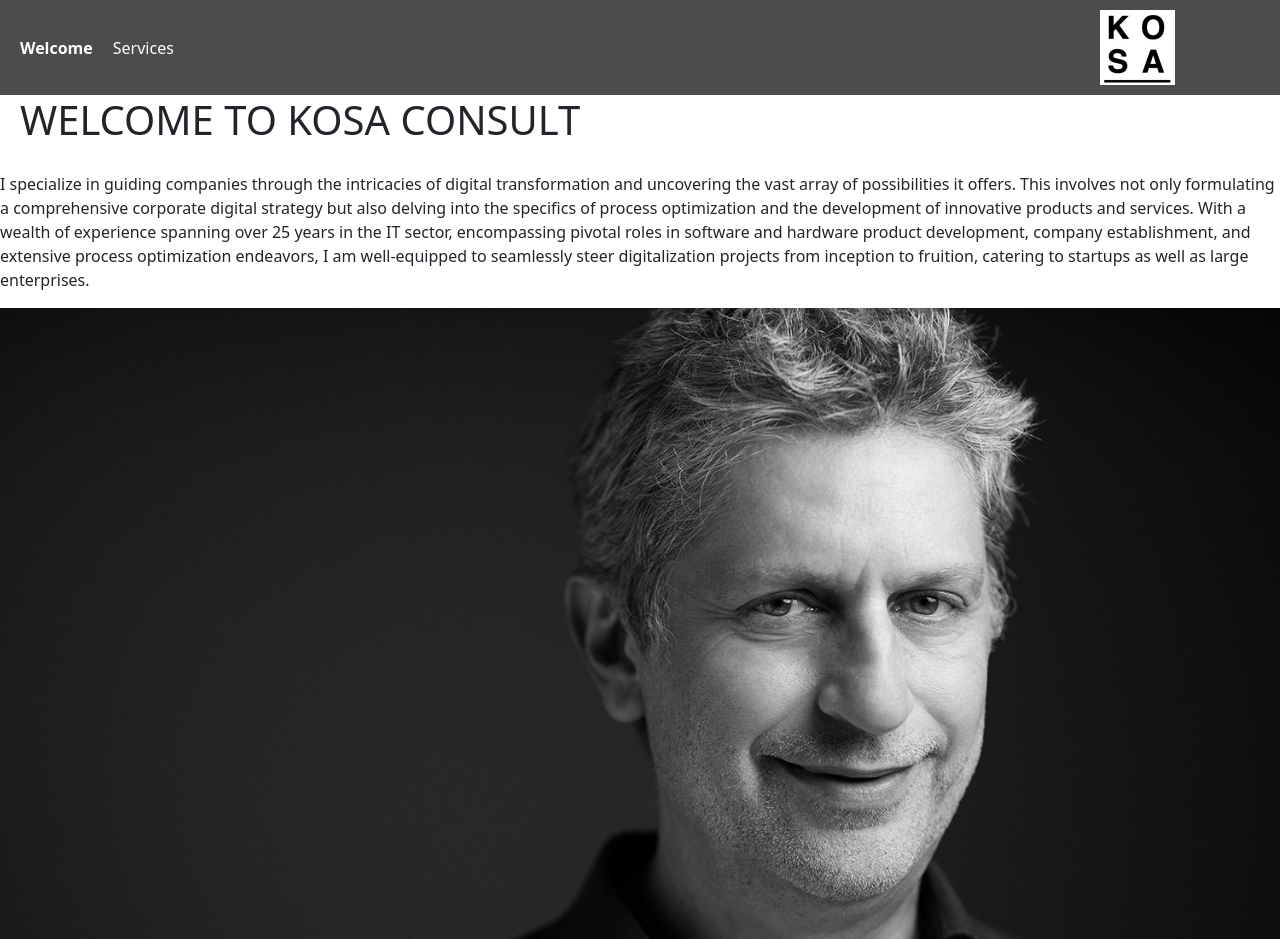
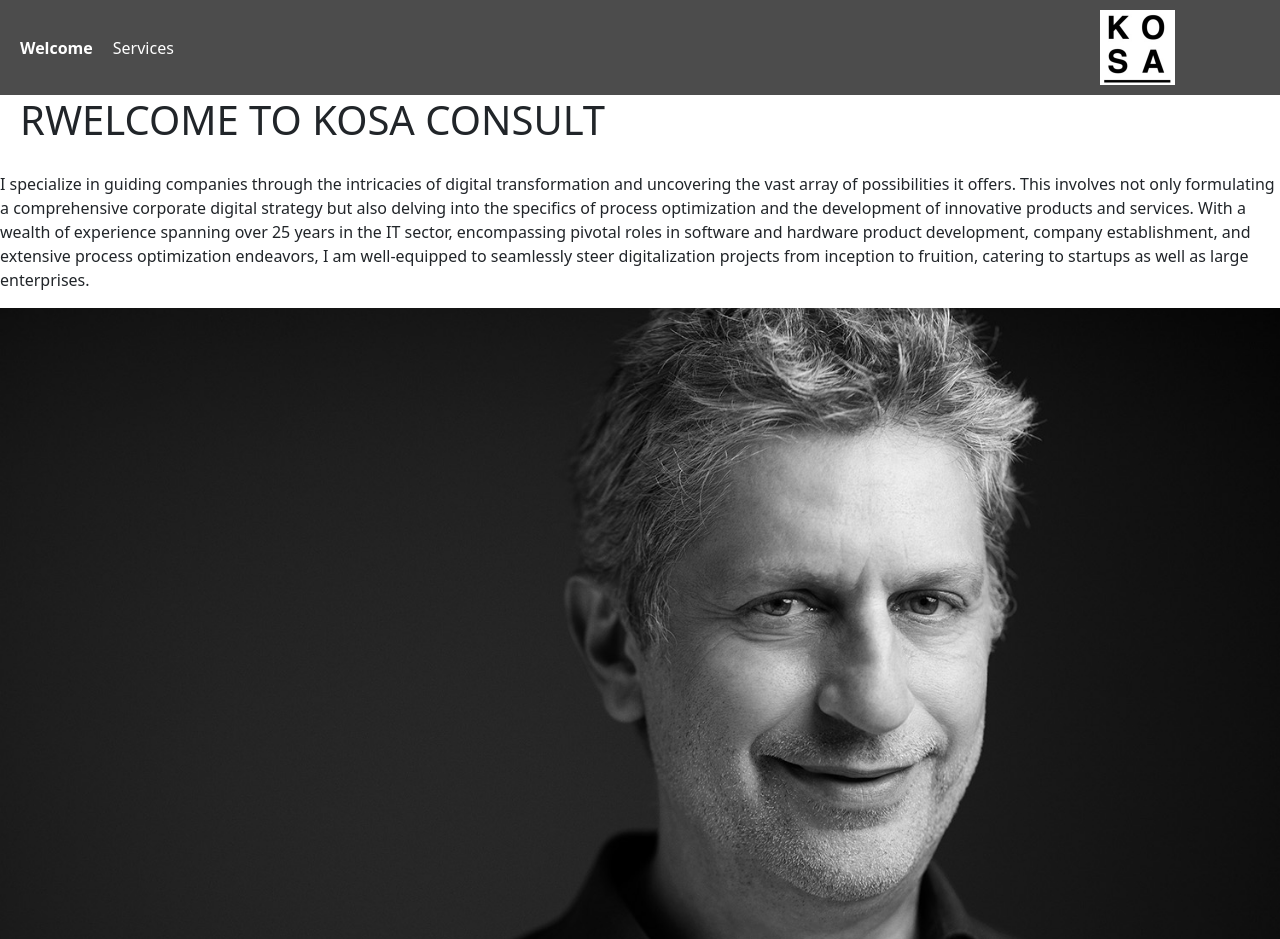
Before and after one commit to peterkosahu/webpage, a plain HTML site: page index.html in a window 1280 px wide. Shown: the top 939 px of the page. Drawn offline with nearby package versions, Linux system fonts and the light colour scheme; files whose address does not match are found by name.

Commit message:
bla bal
bla faafa

```diff
--- a/index.html
+++ b/index.html
@@ -78,7 +78,7 @@
       <div class="content">
         <h1><br>
         </h1>
-        <h1>WELCOME TO KOSA CONSULT </h1>
+        <h1>RWELCOME TO KOSA CONSULT </h1>
       </div>
       <p>I specialize in guiding companies through the intricacies of digital
         transformation and uncovering the vast array of possibilities it offers.
```
Also changed, not shown: reference1.png (added), reference2.png (added), reference3.png (added), reference4.png (added), 2 other files.
